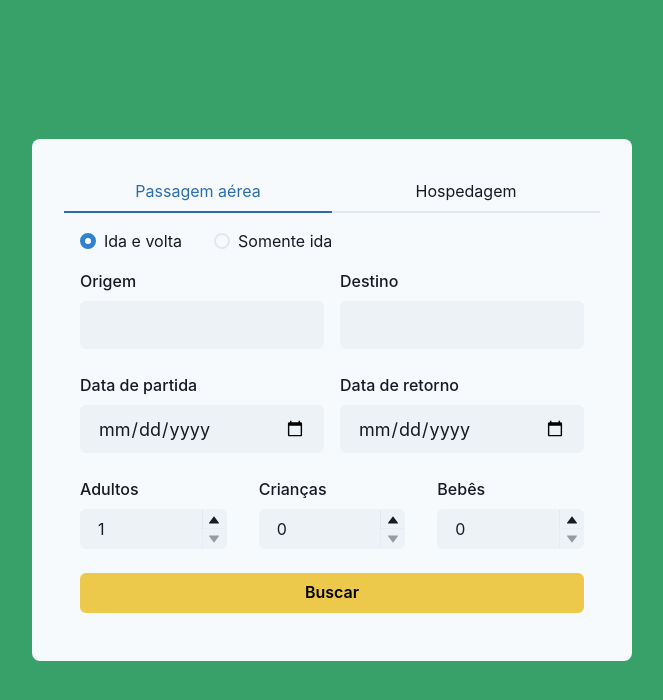
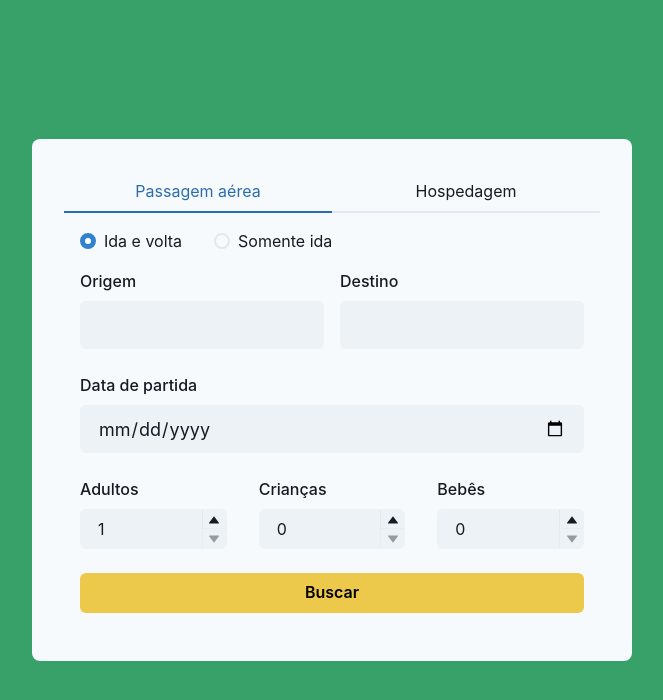
Before and after one commit to saraivavini/xticket-frontend, a Next.js app in the folder frontend/: page / in a window 1280 px wide. Shown: the top 700 px of the page, without its empty margins (308-971 px from the left). Built offline with nearby package versions, Linux system fonts and the light colour scheme.

Commit message:
Feat: adaptar página de availability para o tipo ACCOMMODATIONS

```diff
--- a/frontend/src/pages/index.tsx
+++ b/frontend/src/pages/index.tsx
@@ -187,7 +187,8 @@ export default function Home() {
               error={errors.departure_date}
               {...register("departure_date")}
             />
-            {airfareType === "IDA_E_VOLTA" && (
+            {airfareType === "IDA_E_VOLTA" ||
+              (formType === "ACCOMMODATIONS" && (
                 <Input
                   type="date"
                   name="return_date"
@@ -195,7 +196,7 @@ export default function Home() {
                   error={errors.return_date}
                   {...register("return_date")}
                 />
-            )}
+              ))}
           </Stack>
           <Stack direction={["column", "row"]} spacing="8">
             <NumberInput
```
Lines whose indentation alone changed are shown as unchanged.
